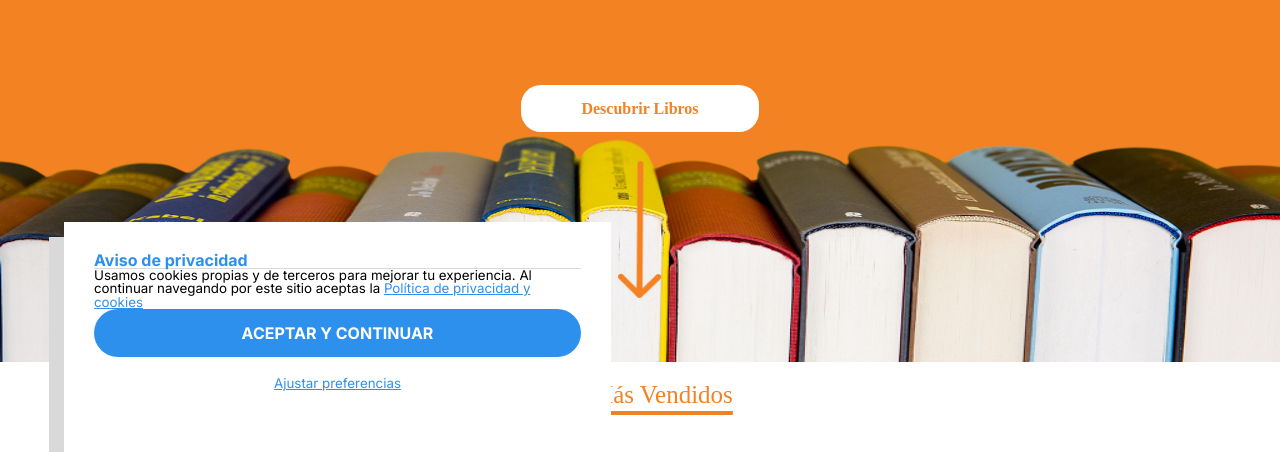
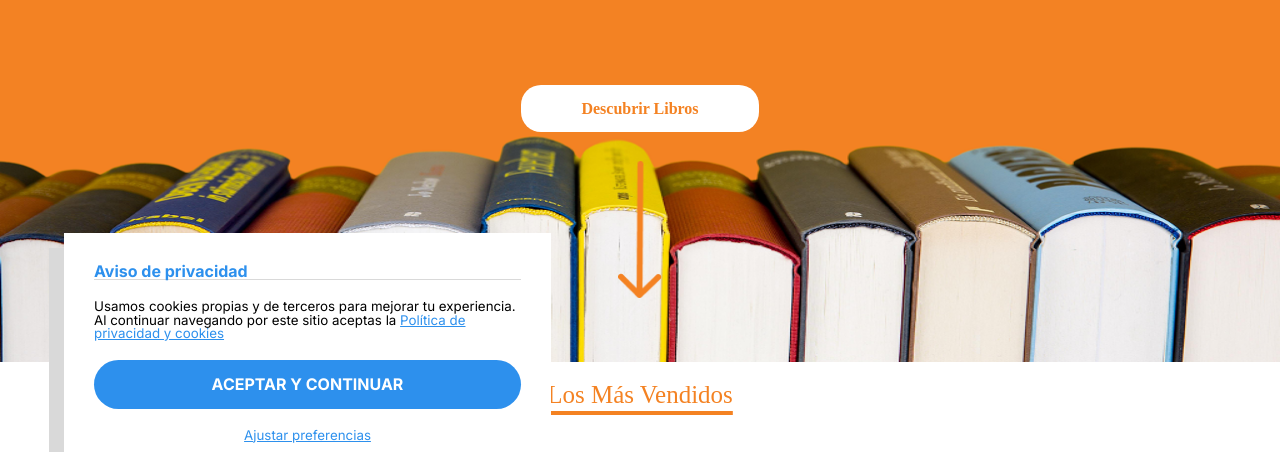
Before and after one commit to lauravital1430/bodega-de-libros, a plain HTML site: page index.html in a window 1280 px wide. Shown: the part 288-740 px from the top of the page. Drawn offline with Linux system fonts and the light colour scheme; a web font is replaced by a local one.

Commit message:
Add files via upload

```diff
--- a/estilos.css
+++ b/estilos.css
@@ -15,20 +15,21 @@ body{
     width: fit-content;
     margin: 0 auto;
 }
+.aviso-cookies {
 
-.aviso-cookies {
     font-family: "Inter";
     width: 487px;
-    height: 190px;
+        box-sizing: border-box;
     position: fixed;
     bottom: 5vh;
     left: 5vw;
     background-color: white;
     filter: drop-shadow(-15px 15px #D9D9D9);
     padding: 30px;
-    z-index: 100;
+    z-index: 200;
     transition: .3s;
 }
+
 .aviso-cookies:hover{
     transform: scale(1.01);
 }
@@ -43,6 +44,7 @@ body{
 .aviso p{
     font-size: 10pt;
     position: inline-block;
+    margin: 20px 0;
 }
 .aviso a{
     font-size: 10pt;
```
